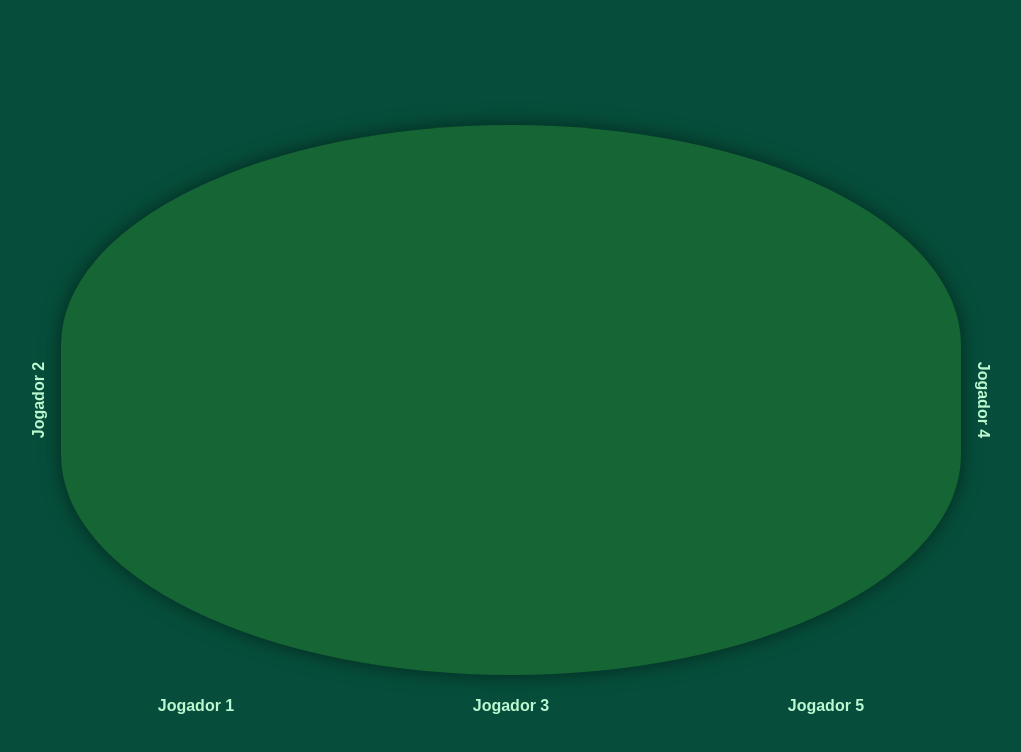
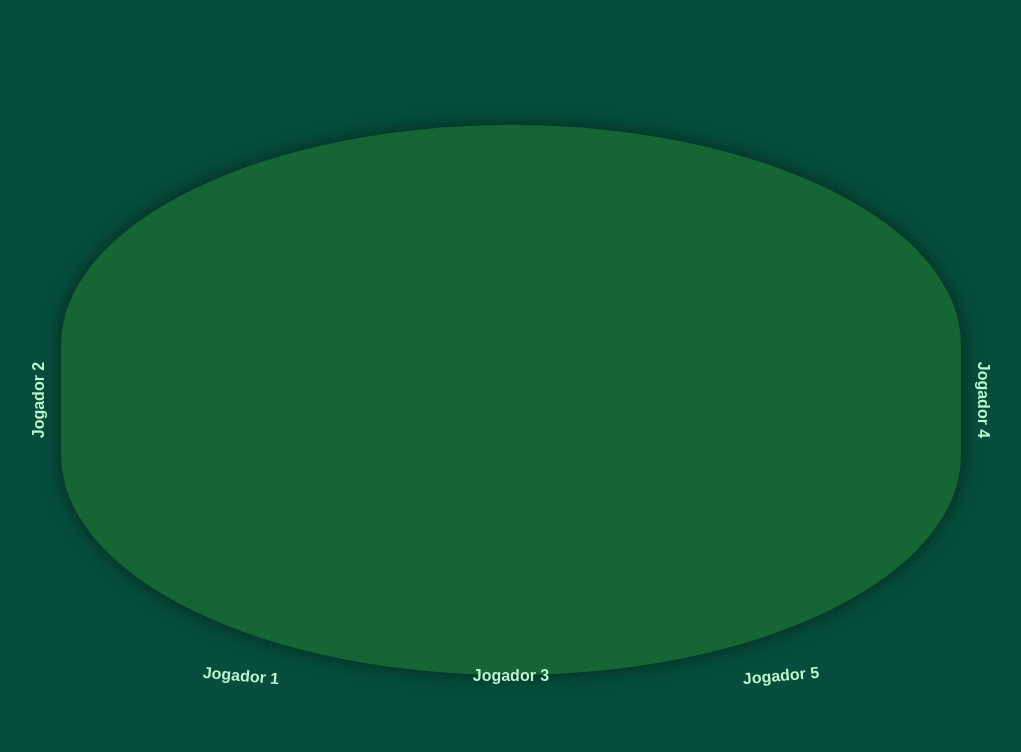
Before and after one commit to blinbingo/kombi, a Next.js app: page /blackjack in a window 1280 px wide. Shown: the top 752 px of the page, without its empty margins (129-1150 px from the left). Built offline with nearby package versions, Linux system fonts and the light colour scheme.

Commit message:
Update index.js

```diff
--- a/pages/blackjack/index.js
+++ b/pages/blackjack/index.js
@@ -5,11 +5,11 @@ export default function Blackjack() {
   const jogadores = ['Jogador 1', 'Jogador 2', 'Jogador 3', 'Jogador 4', 'Jogador 5'];
 
   const posicoes = [
-    { bottom: '-40px', left: '15%', transform: 'translateX(-50%)' },
-    { top: '50%', left: '-60px', transform: 'translateY(-50%) rotate(-90deg)' },
-    { bottom: '-40px', left: '50%', transform: 'translateX(-50%)' },
-    { top: '50%', right: '-60px', transform: 'translateY(-50%) rotate(90deg)' },
-    { bottom: '-40px', left: '85%', transform: 'translateX(-50%)' },
+    { bottom: '-10px', left: '20%', transform: 'translateX(-50%) rotate(5deg)' },   // Jogador 1
+    { top: '50%', left: '-60px', transform: 'translateY(-50%) rotate(-90deg)' },    // Jogador 2
+    { bottom: '-10px', left: '50%', transform: 'translateX(-50%)' },                // Jogador 3
+    { top: '50%', right: '-60px', transform: 'translateY(-50%) rotate(90deg)' },    // Jogador 4
+    { bottom: '-10px', left: '80%', transform: 'translateX(-50%) rotate(-5deg)' },  // Jogador 5
   ];
 
   return (
```
